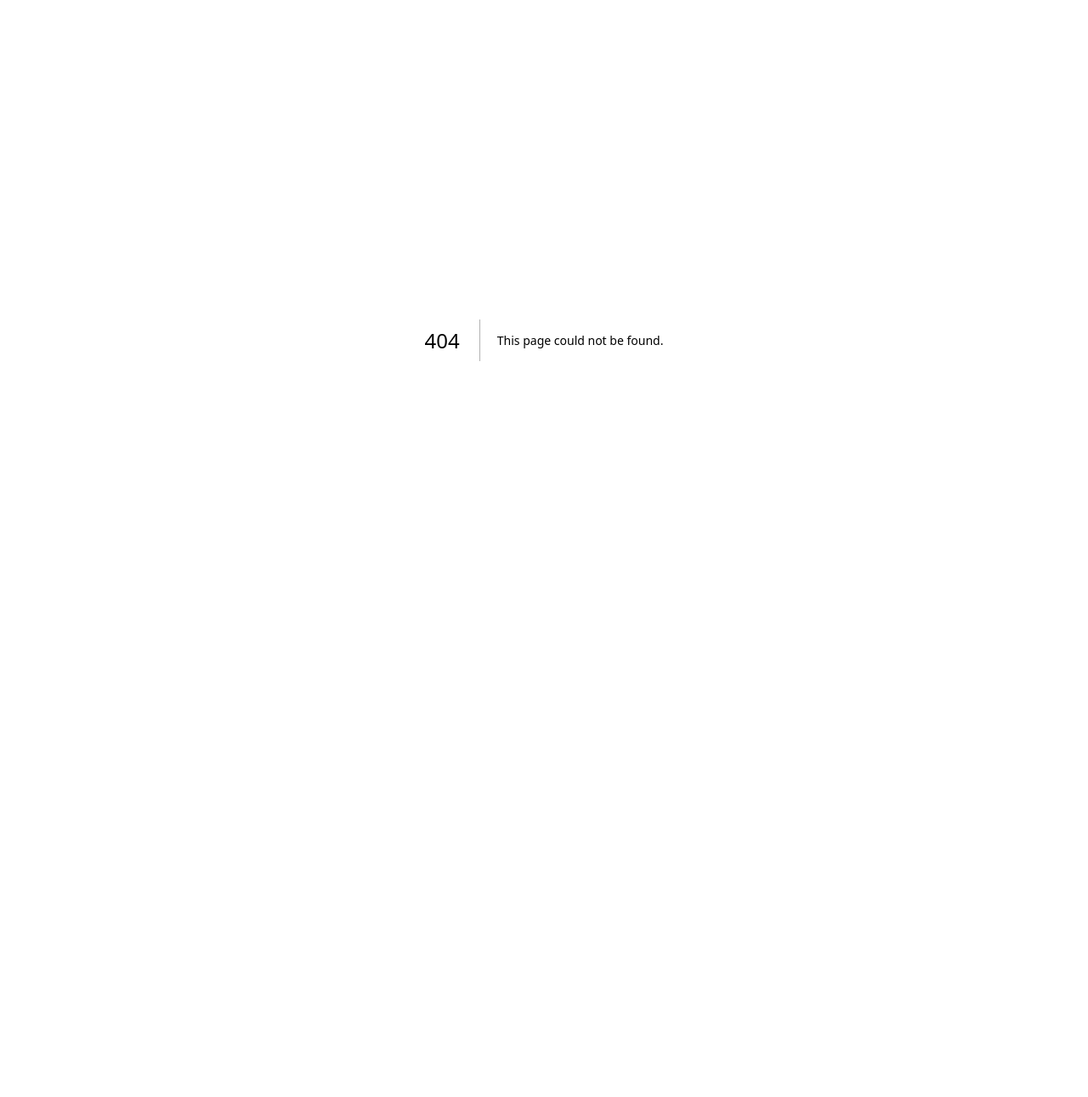
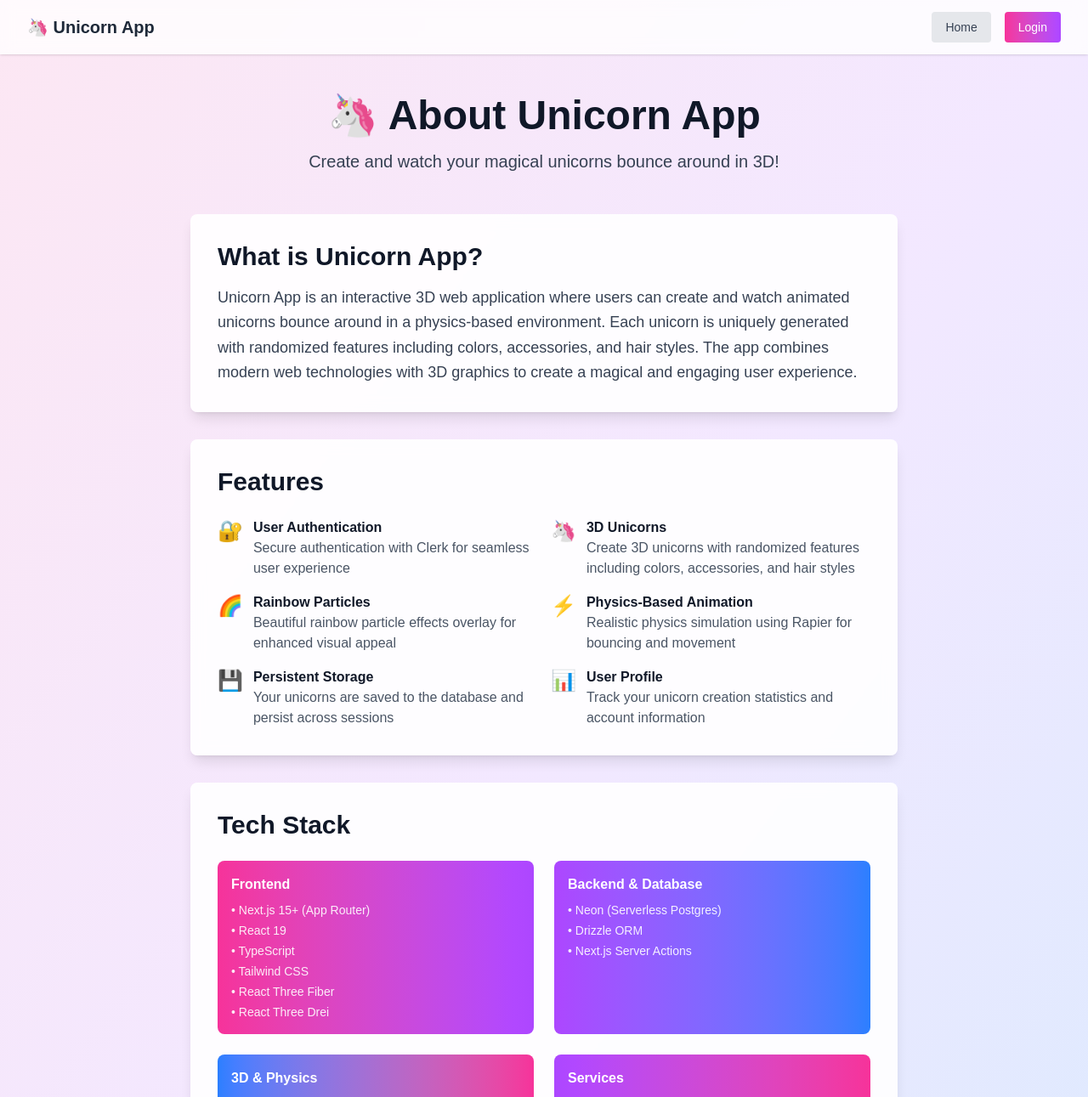
Before and after one commit to ramidecodes/unicorn-app, a Next.js app: page /about in a window 1280 px wide. Before the commit this address had no page. Shown: the top 1291 px of the page at 85% size. Before the commit the page ends 800 px from the top, so only its background shows below. Built offline with nearby package versions, Linux system fonts and the light colour scheme.

Commit message:
Add About page and update routing to include /about as a public route; enhance HomePage and navigation components with links to the About page.

```diff
--- /dev/null
+++ b/src/app/about/page.tsx
@@ -0,0 +1,210 @@
+import type { Metadata } from "next";
+import Link from "next/link";
+
+export const metadata: Metadata = {
+  title: "About | Unicorn App",
+  description:
+    "Learn about Unicorn App - Create and watch your magical unicorns bounce around in 3D! Built with Next.js, React Three Fiber, and modern web technologies.",
+};
+
+export default function AboutPage() {
+  return (
+    <div className="min-h-screen bg-gradient-to-br from-pink-100 via-purple-100 to-blue-100">
+      {/* Navigation */}
+      <nav className="bg-white/80 shadow backdrop-blur-sm">
+        <div className="mx-auto max-w-7xl px-4 sm:px-6 lg:px-8">
+          <div className="flex h-16 items-center justify-between">
+            <Link href="/" className="text-xl font-bold text-gray-800">
+              🦄 Unicorn App
+            </Link>
+            <div className="flex gap-4">
+              <Link
+                href="/"
+                className="rounded bg-gray-200 px-4 py-2 text-sm font-medium text-gray-700 hover:bg-gray-300"
+              >
+                Home
+              </Link>
+              <Link
+                href="/login"
+                className="rounded bg-gradient-to-r from-pink-500 to-purple-500 px-4 py-2 text-sm font-medium text-white hover:from-pink-600 hover:to-purple-600"
+              >
+                Login
+              </Link>
+            </div>
+          </div>
+        </div>
+      </nav>
+
+      <div className="mx-auto max-w-4xl px-4 py-12 sm:px-6 lg:px-8">
+        {/* Hero Section */}
+        <div className="mb-12 text-center">
+          <h1 className="mb-4 text-5xl font-bold text-gray-900">
+            🦄 About Unicorn App
+          </h1>
+          <p className="text-xl text-gray-700">
+            Create and watch your magical unicorns bounce around in 3D!
+          </p>
+        </div>
+
+        <div className="space-y-8">
+          {/* App Description */}
+          <div className="rounded-lg bg-white/90 p-8 shadow-lg backdrop-blur-sm">
+            <h2 className="mb-4 text-3xl font-bold text-gray-900">
+              What is Unicorn App?
+            </h2>
+            <p className="text-lg leading-relaxed text-gray-700">
+              Unicorn App is an interactive 3D web application where users can
+              create and watch animated unicorns bounce around in a physics-based
+              environment. Each unicorn is uniquely generated with randomized
+              features including colors, accessories, and hair styles. The app
+              combines modern web technologies with 3D graphics to create a
+              magical and engaging user experience.
+            </p>
+          </div>
+
+          {/* Features Section */}
+          <div className="rounded-lg bg-white/90 p-8 shadow-lg backdrop-blur-sm">
+            <h2 className="mb-6 text-3xl font-bold text-gray-900">Features</h2>
+            <ul className="grid grid-cols-1 gap-4 sm:grid-cols-2">
+              <li className="flex items-start gap-3">
+                <span className="text-2xl">🔐</span>
+                <div>
+                  <h3 className="font-semibold text-gray-900">
+                    User Authentication
+                  </h3>
+                  <p className="text-gray-600">
+                    Secure authentication with Clerk for seamless user
+                    experience
+                  </p>
+                </div>
+              </li>
+              <li className="flex items-start gap-3">
+                <span className="text-2xl">🦄</span>
+                <div>
+                  <h3 className="font-semibold text-gray-900">3D Unicorns</h3>
+                  <p className="text-gray-600">
+                    Create 3D unicorns with randomized features including colors,
+                    accessories, and hair styles
+                  </p>
+                </div>
+              </li>
+              <li className="flex items-start gap-3">
+                <span className="text-2xl">🌈</span>
+                <div>
+                  <h3 className="font-semibold text-gray-900">
+                    Rainbow Particles
+                  </h3>
+                  <p className="text-gray-600">
+                    Beautiful rainbow particle effects overlay for enhanced
+                    visual appeal
+                  </p>
+                </div>
+              </li>
+              <li className="flex items-start gap-3">
+                <span className="text-2xl">⚡</span>
+                <div>
+                  <h3 className="font-semibold text-gray-900">
+                    Physics-Based Animation
+                  </h3>
+                  <p className="text-gray-600">
+                    Realistic physics simulation using Rapier for bouncing and
+                    movement
+                  </p>
+                </div>
+              </li>
+              <li className="flex items-start gap-3">
+                <span className="text-2xl">💾</span>
+                <div>
+                  <h3 className="font-semibold text-gray-900">
+                    Persistent Storage
+                  </h3>
+                  <p className="text-gray-600">
+                    Your unicorns are saved to the database and persist across
+                    sessions
+                  </p>
+                </div>
+              </li>
+              <li className="flex items-start gap-3">
+                <span className="text-2xl">📊</span>
+                <div>
+                  <h3 className="font-semibold text-gray-900">User Profile</h3>
+                  <p className="text-gray-600">
+                    Track your unicorn creation statistics and account
+                    information
+                  </p>
+                </div>
+              </li>
+            </ul>
+          </div>
+
+          {/* Tech Stack Section */}
+          <div className="rounded-lg bg-white/90 p-8 shadow-lg backdrop-blur-sm">
+            <h2 className="mb-6 text-3xl font-bold text-gray-900">
+              Tech Stack
+            </h2>
+            <div className="grid grid-cols-1 gap-6 sm:grid-cols-2">
+              <div className="rounded-lg bg-gradient-to-r from-pink-500 to-purple-500 p-4">
+                <h3 className="mb-2 font-semibold text-white">Frontend</h3>
+                <ul className="space-y-1 text-sm text-white/90">
+                  <li>• Next.js 15+ (App Router)</li>
+                  <li>• React 19</li>
+                  <li>• TypeScript</li>
+                  <li>• Tailwind CSS</li>
+                  <li>• React Three Fiber</li>
+                  <li>• React Three Drei</li>
+                </ul>
+              </div>
+              <div className="rounded-lg bg-gradient-to-r from-purple-500 to-blue-500 p-4">
+                <h3 className="mb-2 font-semibold text-white">Backend & Database</h3>
+                <ul className="space-y-1 text-sm text-white/90">
+                  <li>• Neon (Serverless Postgres)</li>
+                  <li>• Drizzle ORM</li>
+                  <li>• Next.js Server Actions</li>
+                </ul>
+              </div>
+              <div className="rounded-lg bg-gradient-to-r from-blue-500 to-pink-500 p-4">
+                <h3 className="mb-2 font-semibold text-white">3D & Physics</h3>
+                <ul className="space-y-1 text-sm text-white/90">
+                  <li>• React Three Fiber</li>
+                  <li>• React Three Rapier</li>
+                  <li>• Three.js</li>
+                </ul>
+              </div>
+              <div className="rounded-lg bg-gradient-to-r from-purple-500 to-pink-500 p-4">
+                <h3 className="mb-2 font-semibold text-white">Services</h3>
+                <ul className="space-y-1 text-sm text-white/90">
+                  <li>• Clerk (Authentication)</li>
+                  <li>• Neon (Database)</li>
+                </ul>
+              </div>
+            </div>
+          </div>
+
+          {/* Call to Action */}
+          <div className="rounded-lg bg-gradient-to-r from-pink-500 via-purple-500 to-blue-500 p-8 text-center shadow-lg">
+            <h2 className="mb-4 text-3xl font-bold text-white">
+              Ready to Create Your Unicorn?
+            </h2>
+            <p className="mb-6 text-lg text-white/90">
+              Sign up today and start creating magical unicorns!
+            </p>
+            <div className="flex flex-col gap-4 sm:flex-row sm:justify-center">
+              <Link
+                href="/signup"
+                className="rounded-lg bg-white px-8 py-3 text-lg font-semibold text-gray-800 shadow-lg transition-all hover:scale-105 hover:shadow-xl"
+              >
+                Sign Up
+              </Link>
+              <Link
+                href="/login"
+                className="rounded-lg bg-white/20 px-8 py-3 text-lg font-semibold text-white backdrop-blur-sm transition-all hover:scale-105 hover:bg-white/30"
+              >
+                Login
+              </Link>
+            </div>
+          </div>
+        </div>
+      </div>
+    </div>
+  );
+}
--- a/src/app/page.tsx
+++ b/src/app/page.tsx
@@ -10,6 +10,14 @@ export default function HomePage() {
         <p className="mb-8 text-xl text-gray-700">
           Create and watch your magical unicorns bounce around in 3D!
         </p>
+        <div className="mb-4 flex justify-center">
+          <Link
+            href="/about"
+            className="text-gray-600 underline hover:text-gray-900"
+          >
+            Learn More
+          </Link>
+        </div>
         <div className="flex flex-col gap-4 sm:flex-row sm:justify-center">
           <Link
             href="/login"
--- a/src/app/play/page.tsx
+++ b/src/app/play/page.tsx
@@ -98,6 +98,12 @@ function PlayPageContent() {
           >
             Profile
           </Link>
+          <Link
+            href="/about"
+            className="rounded bg-gray-700 px-4 py-2 text-sm font-medium text-white hover:bg-gray-600"
+          >
+            About
+          </Link>
         </div>
       </nav>
 
--- a/src/app/profile/page.tsx
+++ b/src/app/profile/page.tsx
@@ -70,6 +70,12 @@ function ProfilePageContent() {
                 className="rounded bg-gray-200 px-4 py-2 text-sm font-medium text-gray-700 hover:bg-gray-300"
               >
                 Home
+              </Link>
+              <Link
+                href="/about"
+                className="rounded bg-gray-200 px-4 py-2 text-sm font-medium text-gray-700 hover:bg-gray-300"
+              >
+                About
               </Link>
             </div>
           </div>
--- a/src/proxy.ts
+++ b/src/proxy.ts
@@ -21,10 +21,10 @@ export default clerkMiddleware(async (auth, req) => {
   }
 
   // If user is not authenticated and trying to access protected routes, redirect to login
-  // Homepage "/" and login/signup are public routes, so allow access
+  // Homepage "/", about "/about", and login/signup are public routes, so allow access
   const isLoginOrSignup =
     pathname.startsWith("/login") || pathname.startsWith("/signup");
-  const isPublicRoute = pathname === "/";
+  const isPublicRoute = pathname === "/" || pathname === "/about";
   if (!isLoginOrSignup && !isPublicRoute && !userId) {
     const url = req.nextUrl.clone();
     url.pathname = "/login";
```
